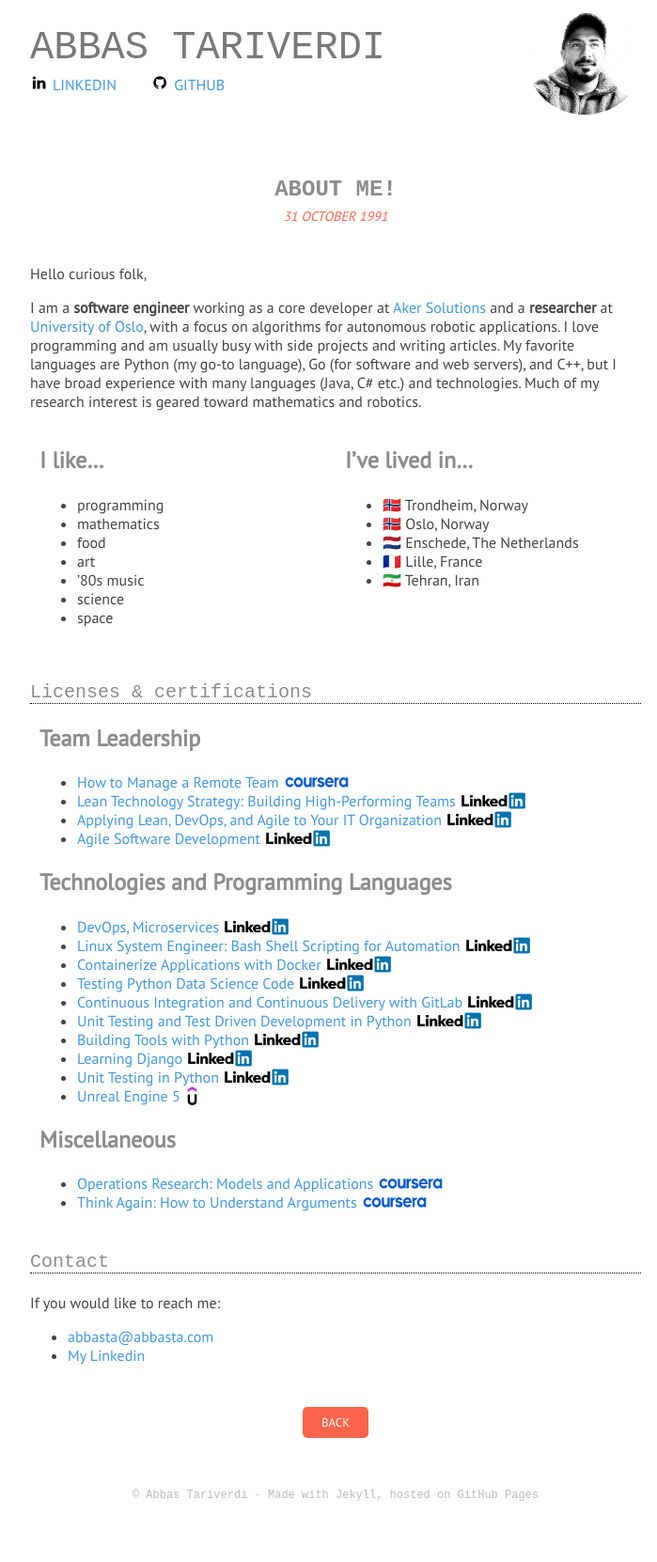
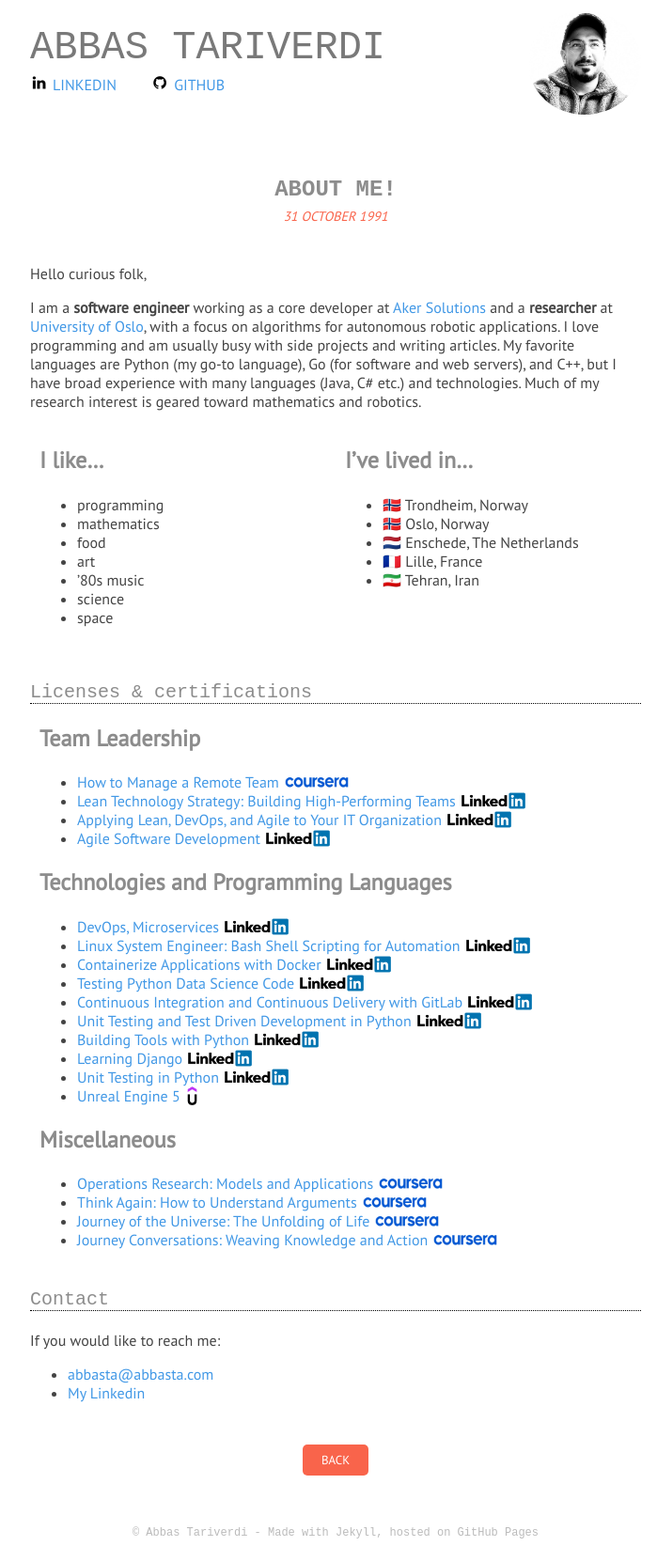
Before and after one commit to abbas-tari/abbas-tari.github.io, a Jekyll site: the page built from _posts/1991-10-31-about.md, in a window 1280 px wide. Shown: the whole page at 94% size, without its empty margins (283-982 px from the left). Built offline with Jekyll 4.4.1, drawn with Linux system fonts in a browser that asks for light colours; some web fonts are replaced; before the commit the page ends 1622 px from its top, so only the background shows below that.

Commit message:
update readmore and aboutme

```diff
--- a/_posts/1991-10-31-about.md
+++ b/_posts/1991-10-31-about.md
@@ -81,6 +81,8 @@ I could be doing this list forever. [Actually, I am](/games). -->
 #### <span class="column-header">Miscellaneous</span>
 - <a class="coursera-logo" href="https://coursera.org/share/b96ef9d27214ae893fee65c6698b8152">Operations Research: Models and Applications</a>
 - <a class="coursera-logo" href="https://coursera.org/share/a8e71ee05ed81b2022a43de87554714e">Think Again: How to Understand Arguments</a>
+- <a class="coursera-logo" href="https://coursera.org/share/805ade8548c29def3871f70611b40940">Journey of the Universe: The Unfolding of Life</a>
+- <a class="coursera-logo" href="https://coursera.org/share/ea568b4d677c58cae2c858392ef26009">Journey Conversations: Weaving Knowledge and Action</a>
 </div>
 
 ## Contact
--- a/index.html
+++ b/index.html
@@ -14,7 +14,7 @@ image: "/static/images/abbas8.jpg"
     </div>
     <div class="block-content">
       <p>
-        This page highlights several of my personal software and research projects (snippets and resources). I love programming (turning everything into code), mathematics, and hacking stuff. Enjoy. :)
+        This page highlights several of my personal software and research projects (snippets and resources). I love programming (turning everything into code), mathematics, and hacking stuff. Curious for more? Don't forget to check out the "<strong>Read more</strong>" link above. Happy exploring! :)
       </p>
       <!-- <p>
         I co-founded <a class="pixelnest-logo" href="https://pixelnest.io">Pixelnest Studio</a> where I created Steredenn and numerous other projects.
@@ -24,6 +24,7 @@ image: "/static/images/abbas8.jpg"
       <!-- </p> -->
     </div>
   </div>
+
 
   <!-- Main projects list -->
   <!-- <div class="block">
```
